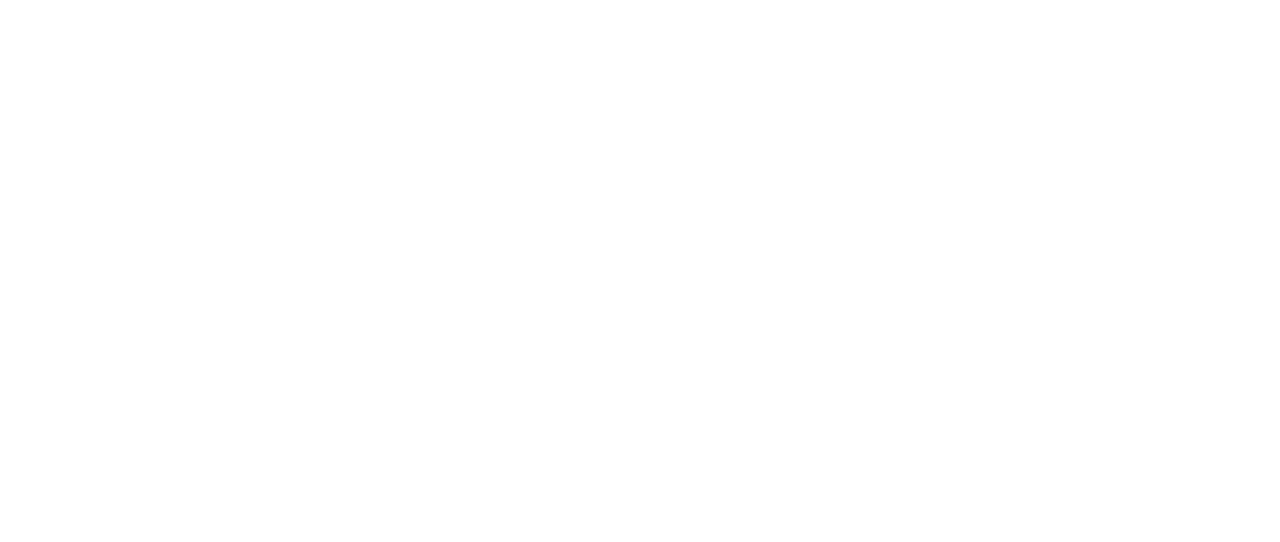
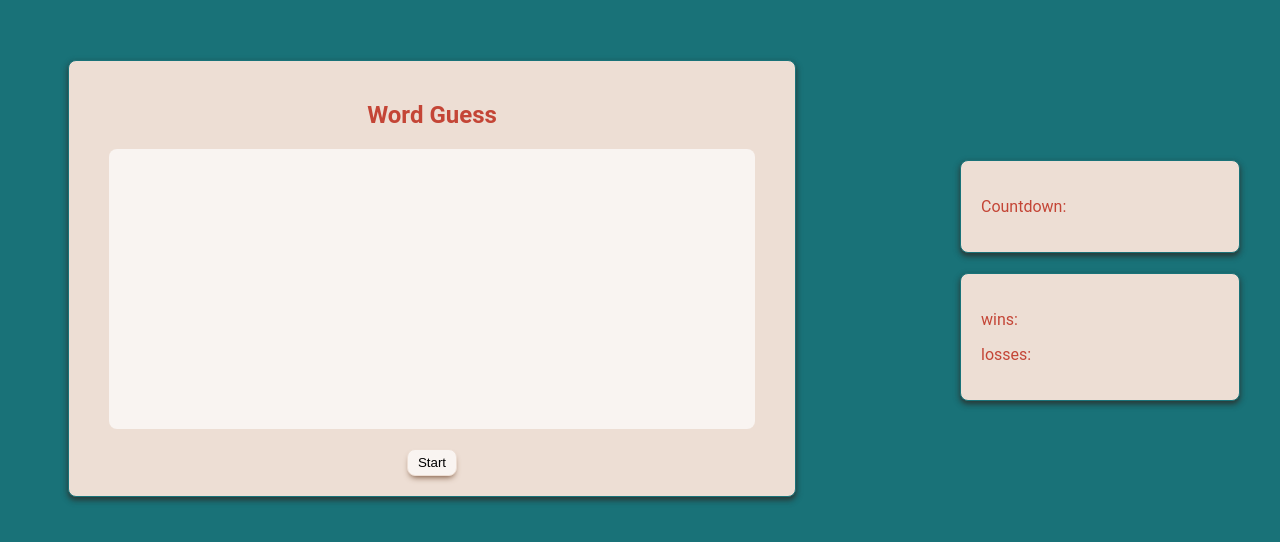
Before and after one commit to amachkel/word-guess, a plain HTML site: page index.html in a window 1280 px wide. Drawn offline with Linux system fonts and the light colour scheme.

Commit message:
Added css and html

```diff
--- a/assets/style.css
+++ b/assets/style.css
@@ -0,0 +1,106 @@
+:root {
+  --main-bg-color: #197278;
+  --card-bg-color: #EDDED4;
+  --btn-bg-color: #F9F4F1;
+}
+
+body {
+  font-family: "Roboto", sans-serif;
+  background-color: var(--main-bg-color);
+
+  color: #C44536;
+}
+
+.card {
+  background-color: var(--card-bg-color);
+  border: 1px solid var(--main-bg-color);
+  border-radius: 8px;
+  box-shadow: rgba(40, 61, 59, 2) 0 3px 4px 0,
+    rgba(40, 61, 59, 0.15) 0 3px 4px 4px;
+  /* margin: 60px auto; */
+  padding: 20px;
+  margin:20px;
+}
+
+.main-card {
+  display: block;
+  position: relative;
+  text-align: center;
+  margin: 20px;
+  padding: 20px;
+  width: 60vw;
+}
+#word {
+    min-height:30vh;
+    padding:20px;
+    margin:20px;
+    background-color:var(--btn-bg-color);
+    border-radius: 8px;
+}
+.side-cards {
+    display: block;
+    position: absolute;
+    right: 0;
+    top: 15vh;
+    width: 25vw;
+    padding: 20px;
+
+}
+#start-button {
+    padding: 5px 10px;
+    border-radius: 8px;
+    background-color: var(--btn-bg-color);
+    border: 1px solid var(--card-bg-color);
+    box-shadow: rgb(115 75 48) 0 4px 6px -3px;
+}
+/* .word {
+  display: block;
+  background-color: var(--main-bg-color);
+  border: 1 px solid var(--main-bg-color);
+} */
+
+/* label, p {
+    font-size: 30px;
+  }
+
+  input {
+    height: 50px;
+    width: 100%;
+    padding: 6px;
+    margin-top: 10px;
+    font-size: 2em;
+    border: 1px solid #001b44;
+  }
+
+  h1 {
+    text-align: center;
+  }
+
+  ul {
+    list-style-type: none;
+    padding: 0;
+    background-color: white;
+  }
+
+  li {
+    height: 50px;
+    margin-top: 5px;
+    margin-bottom: 5px;
+    padding: 5px;
+    background-color:  #001b44;
+    color: white;
+    font-size: 1.5em;
+    line-height: 1.5;
+  }
+
+
+
+  li button {
+    float: right;
+    border: none;
+    height: 40px;
+    cursor: pointer;
+    background-color: #ff7034;
+    color: white;
+    font-size: 1em;
+  } */
--- a/index.html
+++ b/index.html
@@ -3,11 +3,33 @@
   <head>
     <meta charset="UTF-8" />
     <meta name="viewport" content="width=device-width, initial-scale=1.0" />
-        <link rel="stylesheet" href="assets/style.css" />
+    <link rel="stylesheet" href="./assets/style.css" />
     <title>Word Guess</title>
-
   </head>
   <body>
+    <container>
+      <section class="main-card">
+        <div class="card" id="card-1">
+          <h1>Word Guess</h1>
+          <div id="word">
+            <div class="letter" data-letter="" data-state="hidden"></div>
+            <div class="letter" data-letter="" data-state="hidden"></div>
+            <div class="letter" data-letter="" data-state="hidden"></div>
+            <div class="letter" data-letter="" data-state="hidden"></div>
+          </div>
+          <button type="button" id="start-button">Start</button>
+        </div>
+      </section>
+      <section class="side-cards">
+        <div class="card">
+          <p>Countdown:</p>
+        </div>
+        <div class="card">
+          <p>wins:</p>
+          <p>losses:</p>
+        </div>
+      </section>
       <script src="assets/script.js"></script>
+    </container>
   </body>
 </html>
```
Lines whose indentation alone changed are shown as unchanged.
